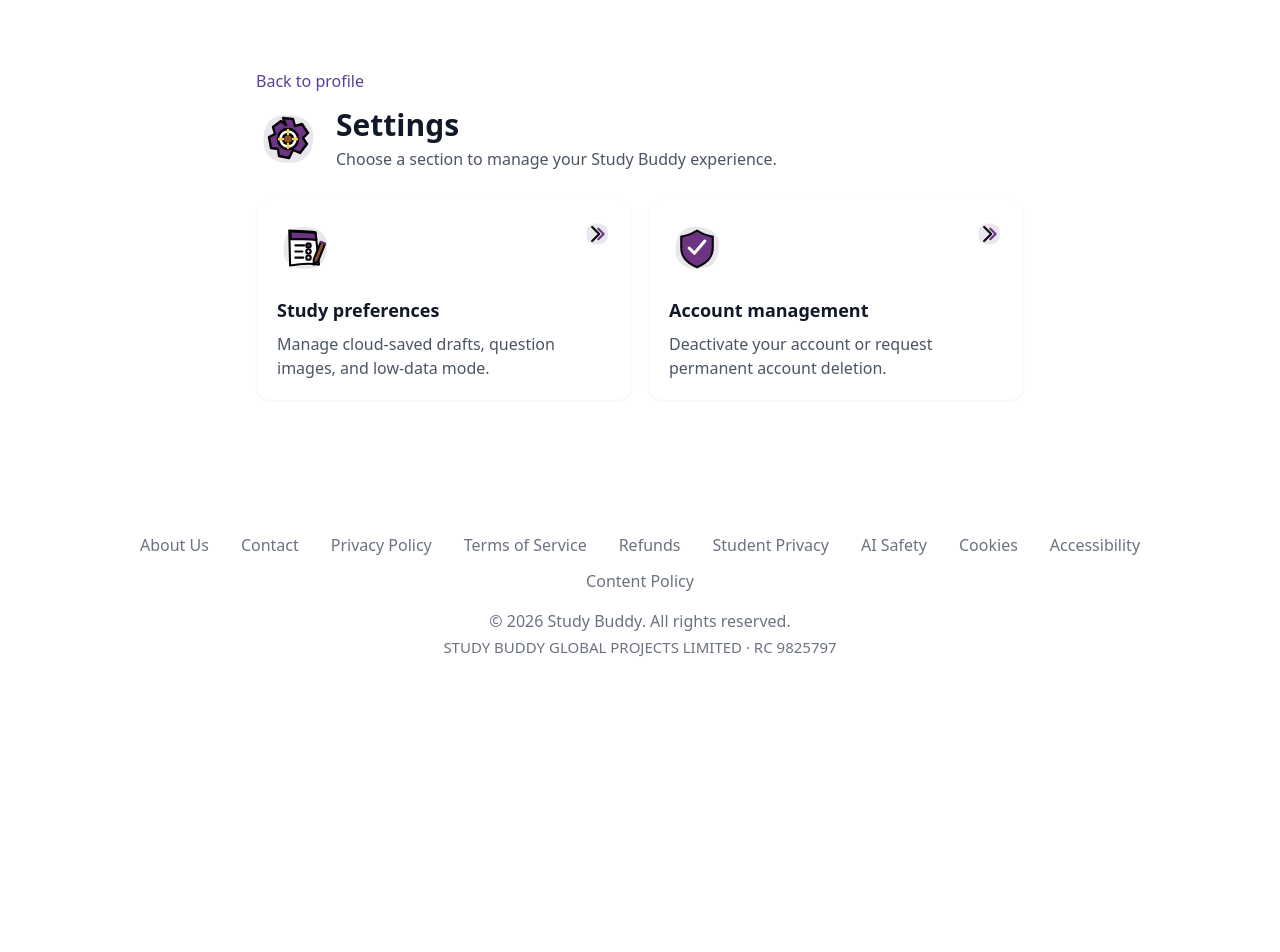
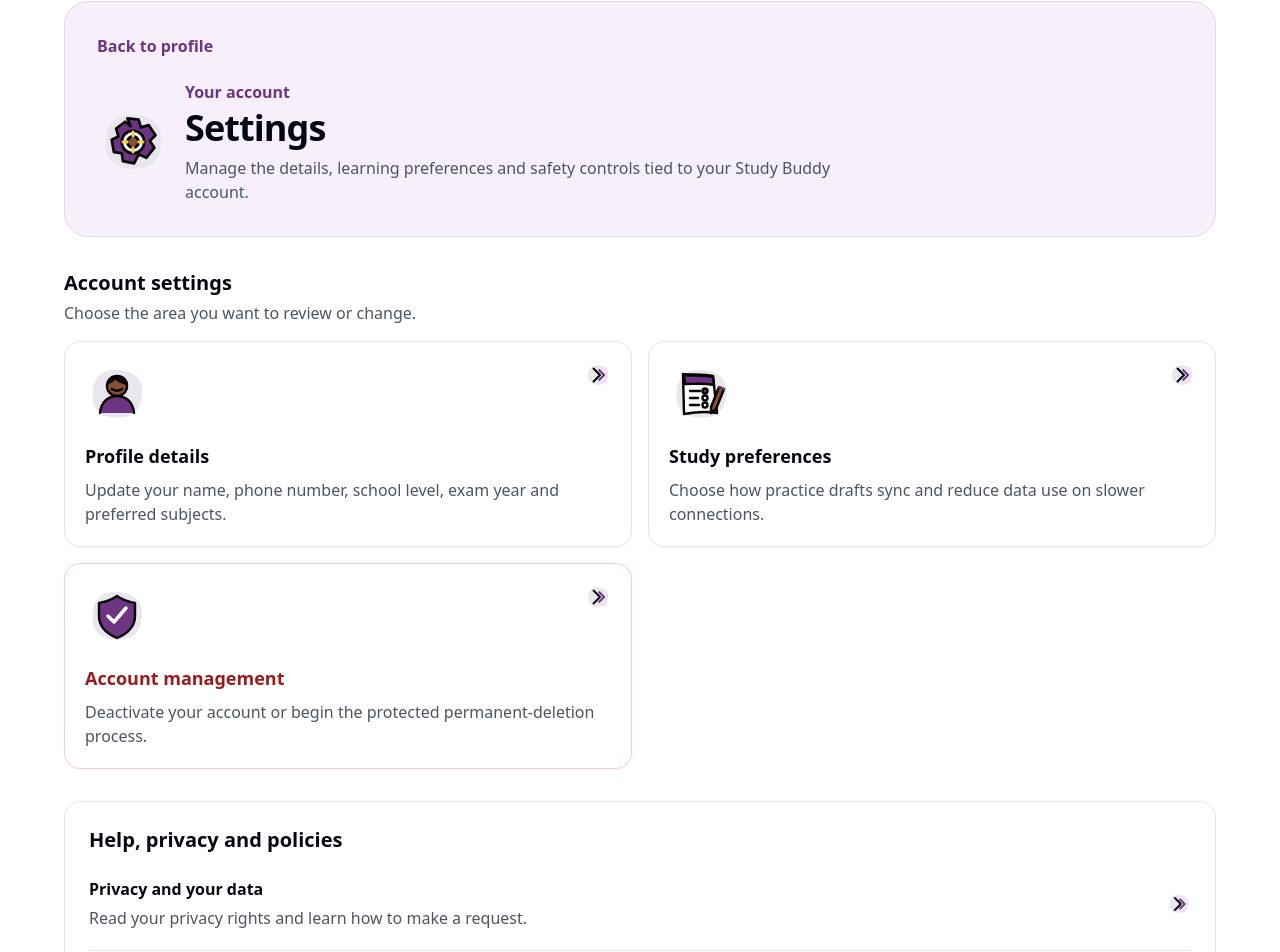
Before and after one commit to studybuddydevelopers/study-buddy-v2, a Next.js app: page /settings in a window 1280 px wide. Shown: the part 119-1071 px from the top of the page. Before the commit the page ends 800 px from the top, so only its background shows below. Built offline with nearby package versions, Linux system fonts and the light colour scheme; no server answers.

Commit message:
feat(settings): enhance settings client layout and content
Updated the layout of the settings client for better usability.

Added new sections for profile details and account management.

Improved descriptions and visual hierarchy for clarity.

```diff
--- a/app/settings/SettingsClient.tsx
+++ b/app/settings/SettingsClient.tsx
@@ -8,70 +8,160 @@ const sections: Array<{
   description: string;
   href: string;
   icon: StudyBuddyIconName;
+  tone?: "danger";
 }> = [
+  {
+    title: "Profile details",
+    description:
+      "Update your name, phone number, school level, exam year and preferred subjects.",
+    href: "/settings/profile",
+    icon: "profile",
+  },
   {
     title: "Study preferences",
     description:
-      "Manage cloud-saved drafts, question images, and low-data mode.",
+      "Choose how practice drafts sync and reduce data use on slower connections.",
     href: "/settings/study-preferences",
     icon: "practice",
   },
   {
     title: "Account management",
     description:
-      "Deactivate your account or request permanent account deletion.",
+      "Deactivate your account or begin the protected permanent-deletion process.",
     href: "/settings/account",
     icon: "shield",
+    tone: "danger",
+  },
+];
+
+const supportLinks = [
+  {
+    title: "Privacy and your data",
+    description: "Read your privacy rights and learn how to make a request.",
+    href: "/privacy-policy",
+  },
+  {
+    title: "Contact Study Buddy",
+    description: "Get help with an account or learning issue.",
+    href: "/contact-us",
+  },
+  {
+    title: "Terms of Service",
+    description: "Review the rules that apply to your account.",
+    href: "/terms-of-service",
   },
 ];
 
 export default function SettingsClient() {
   return (
-    <main className="mx-auto w-[90vw] max-w-3xl space-y-7 py-10">
-      <div className="space-y-3">
+    <main className="mx-auto w-full max-w-6xl space-y-8 py-4 pb-24 sm:py-8 lg:pb-8">
+      <header className="rounded-3xl border border-[#E4D6EA] bg-[#F7F0FA] p-5 sm:p-8">
         <Link
           href="/profile"
-          className="text-sm font-medium text-primary-600 hover:underline"
+          className="text-sm font-bold text-[#6C3483] hover:underline focus-visible:outline focus-visible:outline-2 focus-visible:outline-offset-2 focus-visible:outline-[#6C3483]"
         >
           Back to profile
         </Link>
-        <div className="flex items-center gap-4">
-          <StudyBuddyIcon name="settings" size={64} title="Settings" />
+        <div className="mt-5 flex items-center gap-4">
+          <StudyBuddyIcon
+            name="settings"
+            size={72}
+            title="Settings"
+            className="shrink-0"
+          />
           <div>
-            <h1 className="text-3xl font-bold text-gray-900">Settings</h1>
-            <p className="mt-1 text-sm leading-6 text-gray-600">
-              Choose a section to manage your Study Buddy experience.
+            <p className="text-sm font-semibold text-[#6C3483]">Your account</p>
+            <h1 className="mt-1 text-3xl font-bold tracking-tight text-gray-950 sm:text-4xl">
+              Settings
+            </h1>
+            <p className="mt-2 max-w-2xl text-sm leading-6 text-gray-600">
+              Manage the details, learning preferences and safety controls tied
+              to your Study Buddy account.
             </p>
           </div>
         </div>
+      </header>
+
+      <section aria-labelledby="settings-sections-heading">
+        <div className="mb-4">
+          <h2
+            id="settings-sections-heading"
+            className="text-xl font-bold text-gray-950"
+          >
+            Account settings
+          </h2>
+          <p className="mt-1 text-sm text-gray-600">
+            Choose the area you want to review or change.
+          </p>
         </div>
-
-      <section
-        className="grid gap-4 sm:grid-cols-2"
-        aria-label="Settings sections"
-      >
-        {sections.map((section) => (
+        <div className="grid gap-4 md:grid-cols-2">
+          {sections.map((section) => {
+            const danger = section.tone === "danger";
+            return (
               <Link
                 key={section.href}
                 href={section.href}
-            className="group flex min-h-48 flex-col rounded-2xl border border-accent-200 bg-white p-5 shadow-sm transition hover:-translate-y-0.5 hover:border-primary-300 hover:shadow-md focus:outline-none focus:ring-2 focus:ring-primary-400 focus:ring-offset-2"
+                className={`group flex min-h-44 flex-col rounded-2xl border bg-white p-5 shadow-sm transition hover:-translate-y-0.5 hover:shadow-md focus-visible:outline focus-visible:outline-2 focus-visible:outline-offset-2 ${
+                  danger
+                    ? "border-red-200 hover:border-red-300 focus-visible:outline-red-500"
+                    : "border-gray-200 hover:border-[#C7A6D5] focus-visible:outline-[#6C3483]"
+                }`}
               >
                 <div className="flex items-start justify-between gap-3">
-              <StudyBuddyIcon name={section.icon} size={56} />
+                  <StudyBuddyIcon name={section.icon} size={64} />
                   <StudyBuddyIcon
                     name="chevron"
-                size={28}
+                    size={26}
                     className="transition-transform group-hover:translate-x-1"
                   />
                 </div>
-            <h2 className="mt-5 text-lg font-semibold text-gray-900">
+                <h3
+                  className={`mt-4 text-lg font-bold ${
+                    danger ? "text-red-800" : "text-gray-950"
+                  }`}
+                >
                   {section.title}
-            </h2>
+                </h3>
                 <p className="mt-2 text-sm leading-6 text-gray-600">
                   {section.description}
                 </p>
               </Link>
+            );
+          })}
+        </div>
+      </section>
+
+      <section
+        aria-labelledby="help-and-policies-heading"
+        className="rounded-2xl border border-gray-200 bg-white p-5 shadow-sm sm:p-6"
+      >
+        <h2
+          id="help-and-policies-heading"
+          className="text-xl font-bold text-gray-950"
+        >
+          Help, privacy and policies
+        </h2>
+        <div className="mt-4 divide-y divide-gray-200">
+          {supportLinks.map((item) => (
+            <Link
+              key={item.href}
+              href={item.href}
+              className="group flex min-h-20 items-center justify-between gap-4 py-4 first:pt-1 last:pb-1 focus-visible:outline focus-visible:outline-2 focus-visible:outline-offset-2 focus-visible:outline-[#6C3483]"
+            >
+              <div>
+                <h3 className="font-bold text-gray-950 group-hover:text-[#6C3483]">
+                  {item.title}
+                </h3>
+                <p className="mt-1 text-sm text-gray-600">{item.description}</p>
+              </div>
+              <StudyBuddyIcon
+                name="chevron"
+                size={24}
+                className="shrink-0 transition-transform group-hover:translate-x-0.5"
+              />
+            </Link>
           ))}
+        </div>
       </section>
     </main>
   );
```
Lines whose indentation alone changed are shown as unchanged.
